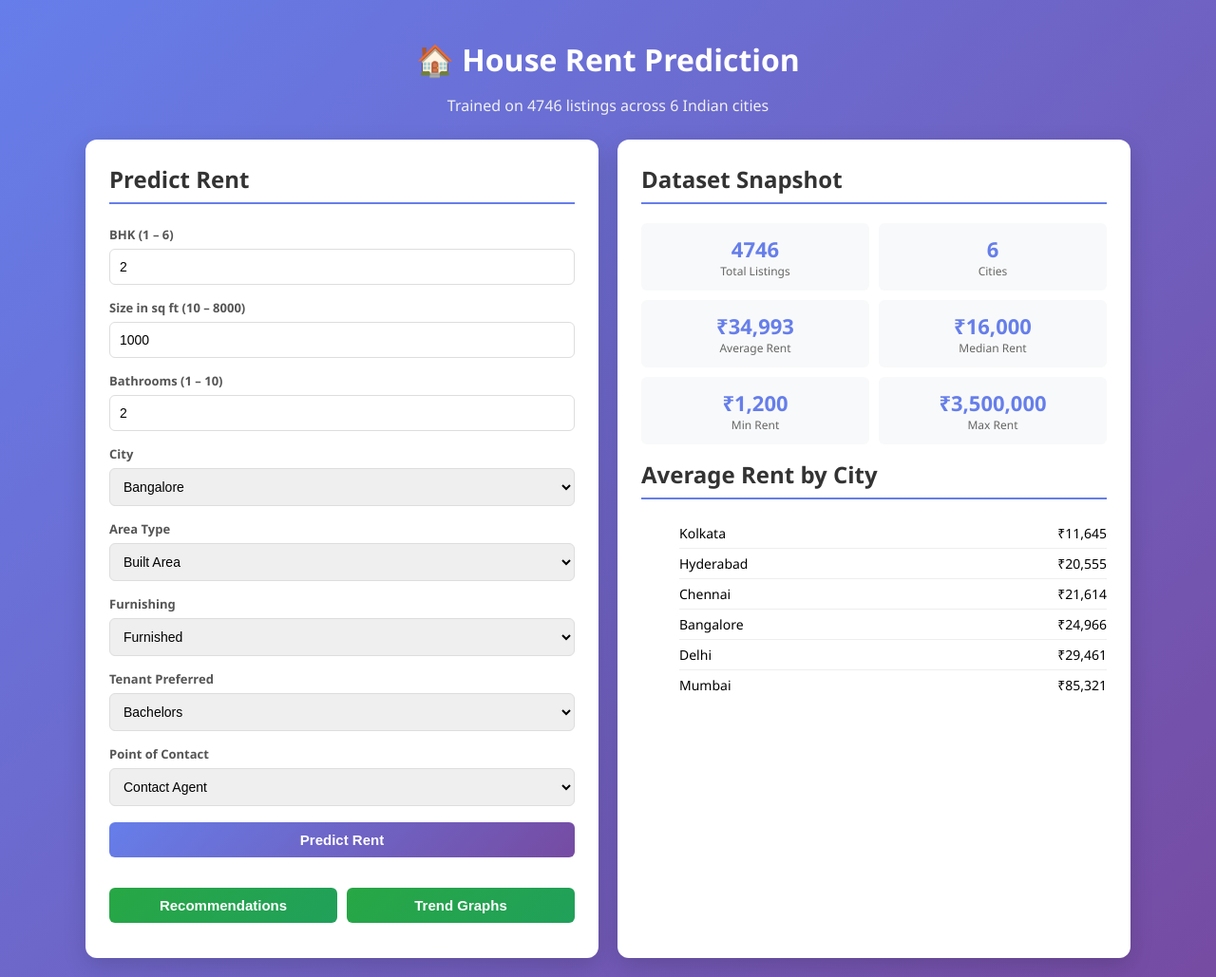
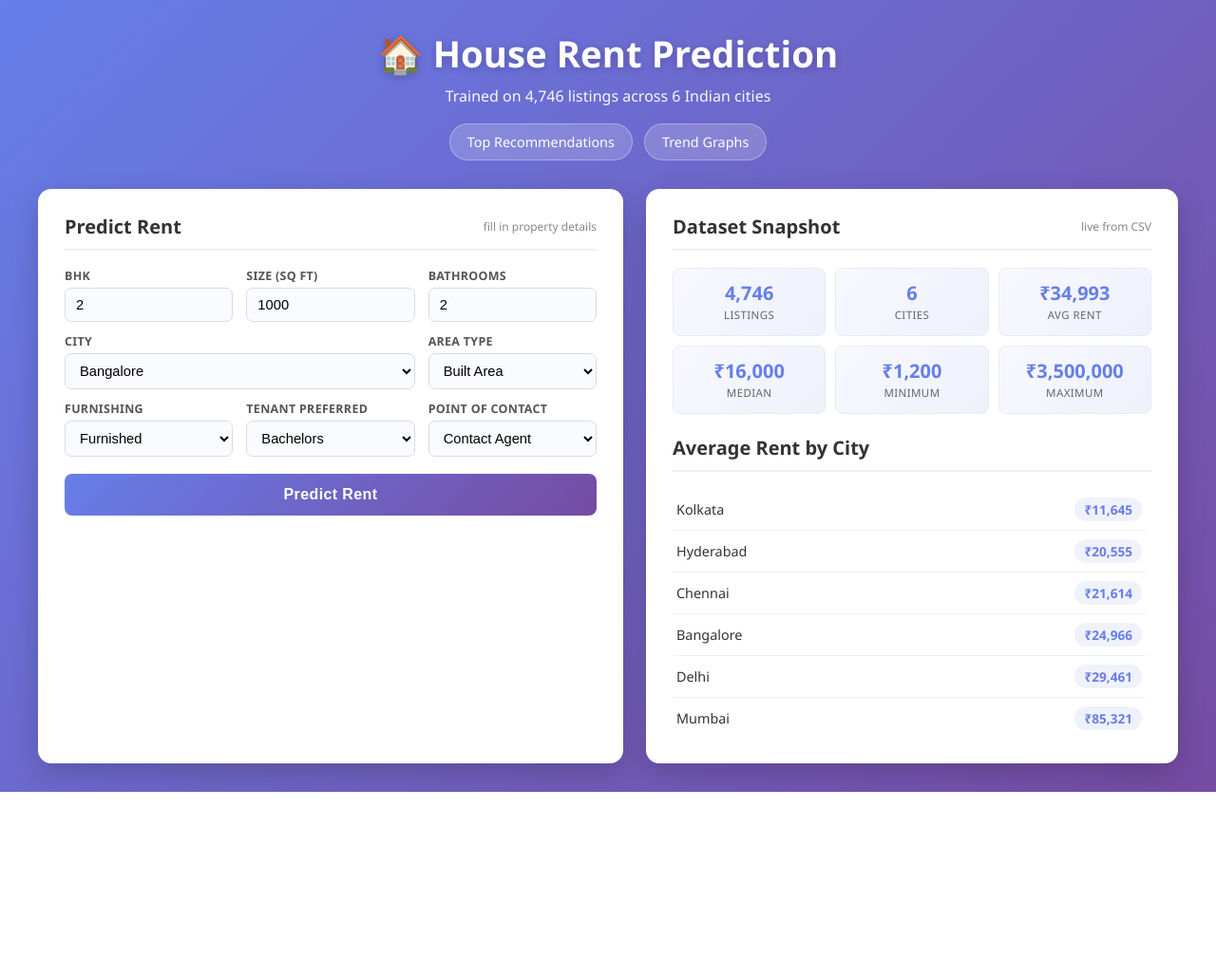
Before and after one commit to erensh27/Rent-Prediction-ML, a Flask app: page / in a window 1280 px wide. Shown: the whole page at 95% size. After the commit the page ends 834 px from the top, so only its background shows below. Run offline with Flask 3, Linux system fonts and the light colour scheme; parts of the project's set-up code (start-up, migrations or seed data) failed here and were passed over.

Commit message:
Clean up index.html layout and visual hierarchy
Restructure the rent prediction page into a clear two-column layout
with a grouped form grid, prominent result box, scrollable city list,
and polished stat cards.

Co-Authored-By: Claude Opus 4.7 <noreply@anthropic.com>

```diff
--- a/templates/index.html
+++ b/templates/index.html
@@ -1,169 +1,321 @@
 <!DOCTYPE html>
-<html>
+<html lang="en">
 <head>
+    <meta charset="UTF-8">
+    <meta name="viewport" content="width=device-width, initial-scale=1.0">
     <title>House Rent Prediction</title>
     <style>
-        * { box-sizing: border-box; }
+        * { box-sizing: border-box; margin: 0; padding: 0; }
+
         body {
-            font-family: 'Segoe UI', Arial, sans-serif;
+            font-family: 'Segoe UI', Tahoma, Geneva, Verdana, sans-serif;
             background: linear-gradient(135deg, #667eea 0%, #764ba2 100%);
-            margin: 0;
-            padding: 20px;
             min-height: 100vh;
+            padding: 30px 20px;
+            color: #2c3e50;
         }
-        .container {
-            max-width: 1100px;
+
+        .page {
+            max-width: 1200px;
             margin: 0 auto;
+        }
+
+        header {
+            text-align: center;
+            color: white;
+            margin-bottom: 30px;
+        }
+        header h1 {
+            font-size: 2.4rem;
+            margin-bottom: 8px;
+            text-shadow: 0 2px 8px rgba(0,0,0,0.2);
+        }
+        header p {
+            font-size: 1rem;
+            opacity: 0.95;
+        }
+        header .nav-links {
+            margin-top: 18px;
+            display: flex;
+            gap: 12px;
+            justify-content: center;
+        }
+        header .nav-links a {
+            color: white;
+            background: rgba(255,255,255,0.18);
+            padding: 9px 18px;
+            border-radius: 24px;
+            text-decoration: none;
+            font-size: 0.9rem;
+            font-weight: 500;
+            border: 1px solid rgba(255,255,255,0.3);
+            transition: background 0.2s;
+        }
+        header .nav-links a:hover {
+            background: rgba(255,255,255,0.3);
+        }
+
+        .layout {
             display: grid;
-            grid-template-columns: 1fr 1fr;
-            gap: 20px;
+            grid-template-columns: 1.1fr 1fr;
+            gap: 24px;
         }
-        @media (max-width: 800px) {
-            .container { grid-template-columns: 1fr; }
+        @media (max-width: 900px) {
+            .layout { grid-template-columns: 1fr; }
         }
+
         .card {
             background: white;
-            padding: 25px;
-            border-radius: 12px;
-            box-shadow: 0 8px 24px rgba(0,0,0,0.15);
+            border-radius: 14px;
+            padding: 26px 28px;
+            box-shadow: 0 10px 30px rgba(0,0,0,0.18);
         }
-        h1 { text-align: center; color: white; margin-bottom: 10px; }
-        .subtitle { text-align: center; color: #f0f0f0; margin-bottom: 25px; }
-        h2 { margin-top: 0; color: #333; border-bottom: 2px solid #667eea; padding-bottom: 8px; }
-        label { font-size: 13px; color: #555; font-weight: 600; }
-        input, select, button {
+
+        .card h2 {
+            font-size: 1.25rem;
+            color: #333;
+            margin-bottom: 18px;
+            padding-bottom: 10px;
+            border-bottom: 2px solid #eef0fb;
+            display: flex;
+            align-items: center;
+            justify-content: space-between;
+        }
+        .card h2 small {
+            font-size: 0.75rem;
+            color: #888;
+            font-weight: 400;
+        }
+
+        .form-grid {
+            display: grid;
+            grid-template-columns: 1fr 1fr 1fr;
+            gap: 12px 14px;
+        }
+        .form-grid .full { grid-column: 1 / -1; }
+        .form-grid .span-2 { grid-column: span 2; }
+
+        label {
+            display: block;
+            font-size: 0.78rem;
+            color: #555;
+            font-weight: 600;
+            margin-bottom: 4px;
+            text-transform: uppercase;
+            letter-spacing: 0.3px;
+        }
+        input, select {
             width: 100%;
-            padding: 10px;
-            margin: 5px 0 12px 0;
-            border: 1px solid #ddd;
-            border-radius: 6px;
-            font-size: 14px;
+            padding: 9px 11px;
+            border: 1px solid #d8dbe8;
+            border-radius: 7px;
+            font-size: 0.92rem;
+            background: #fafbff;
+            transition: border-color 0.15s, box-shadow 0.15s;
         }
-        button {
+        input:focus, select:focus {
+            outline: none;
+            border-color: #667eea;
+            box-shadow: 0 0 0 3px rgba(102,126,234,0.15);
+            background: white;
+        }
+
+        button.predict {
+            width: 100%;
+            margin-top: 18px;
+            padding: 13px;
             background: linear-gradient(135deg, #667eea 0%, #764ba2 100%);
             color: white;
             border: none;
+            border-radius: 8px;
+            font-size: 1rem;
             font-weight: 600;
             cursor: pointer;
-            font-size: 15px;
+            letter-spacing: 0.4px;
+            transition: transform 0.1s, box-shadow 0.2s;
         }
-        button:hover { opacity: 0.9; }
+        button.predict:hover {
+            box-shadow: 0 6px 18px rgba(102,126,234,0.4);
+            transform: translateY(-1px);
+        }
+
         .result {
-            margin-top: 15px;
-            padding: 15px;
-            background: #e8f5e9;
-            border-left: 4px solid #28a745;
-            border-radius: 6px;
+            margin-top: 18px;
+            padding: 18px;
+            background: linear-gradient(135deg, #e8f5e9 0%, #f1f8e9 100%);
+            border-left: 5px solid #28a745;
+            border-radius: 8px;
             text-align: center;
-            font-size: 20px;
+        }
+        .result .label {
+            font-size: 0.78rem;
+            color: #2d6a31;
+            font-weight: 600;
+            text-transform: uppercase;
+            letter-spacing: 0.5px;
+            margin-bottom: 4px;
+        }
+        .result .value {
+            font-size: 1.7rem;
             color: #155724;
-            font-weight: 600;
+            font-weight: 700;
         }
+
         .stats-grid {
             display: grid;
-            grid-template-columns: 1fr 1fr;
+            grid-template-columns: 1fr 1fr 1fr;
             gap: 10px;
-            margin-bottom: 15px;
+            margin-bottom: 22px;
+        }
+        @media (max-width: 500px) {
+            .stats-grid { grid-template-columns: 1fr 1fr; }
         }
         .stat-box {
-            background: #f8f9fa;
-            padding: 12px;
-            border-radius: 6px;
+            background: linear-gradient(135deg, #f8f9ff 0%, #eef0fb 100%);
+            padding: 14px 10px;
+            border-radius: 8px;
             text-align: center;
+            border: 1px solid #e8ebf7;
         }
-        .stat-value { font-size: 22px; font-weight: 700; color: #667eea; }
-        .stat-label { font-size: 12px; color: #666; }
-        .city-list { font-size: 14px; }
+        .stat-value {
+            font-size: 1.25rem;
+            font-weight: 700;
+            color: #667eea;
+            line-height: 1.2;
+        }
+        .stat-label {
+            font-size: 0.72rem;
+            color: #666;
+            margin-top: 3px;
+            text-transform: uppercase;
+            letter-spacing: 0.4px;
+        }
+
+        .city-list {
+            list-style: none;
+            max-height: 280px;
+            overflow-y: auto;
+            padding-right: 6px;
+        }
+        .city-list::-webkit-scrollbar { width: 6px; }
+        .city-list::-webkit-scrollbar-thumb { background: #c5c9e0; border-radius: 3px; }
         .city-list li {
             display: flex;
             justify-content: space-between;
-            padding: 6px 0;
-            border-bottom: 1px solid #eee;
+            align-items: center;
+            padding: 9px 4px;
+            border-bottom: 1px solid #f0f0f5;
+            font-size: 0.9rem;
         }
-        .city-list li:last-child { border: none; }
-        .nav-links { display: flex; gap: 10px; margin-top: 15px; }
-        .nav-links a { flex: 1; text-decoration: none; }
-        .btn-secondary {
-            background: linear-gradient(135deg, #28a745 0%, #20a05a 100%) !important;
+        .city-list li:last-child { border-bottom: none; }
+        .city-list .city-name { color: #333; font-weight: 500; }
+        .city-list .city-rent {
+            color: #667eea;
+            font-weight: 600;
+            background: #f0f2fb;
+            padding: 3px 10px;
+            border-radius: 12px;
+            font-size: 0.85rem;
         }
     </style>
 </head>
 <body>
+<div class="page">
 
+    <header>
         <h1>🏠 House Rent Prediction</h1>
-<p class="subtitle">Trained on {{ stats.rows }} listings across {{ stats.cities }} Indian cities</p>
+        <p>Trained on {{ "{:,}".format(stats.rows) }} listings across {{ stats.cities }} Indian cities</p>
+        <div class="nav-links">
+            <a href="/recommendations" target="_blank">Top Recommendations</a>
+            <a href="/graphs" target="_blank">Trend Graphs</a>
+        </div>
+    </header>
 
-<div class="container">
+    <div class="layout">
 
-    <div class="card">
-        <h2>Predict Rent</h2>
+        <section class="card">
+            <h2>Predict Rent <small>fill in property details</small></h2>
             <form method="POST">
-            <label>BHK ({{ options.bhk_min }} – {{ options.bhk_max }})</label>
-            <input type="number" name="bhk" min="{{ options.bhk_min }}" max="{{ options.bhk_max }}"
+                <div class="form-grid">
+                    <div>
+                        <label>BHK</label>
+                        <input type="number" name="bhk"
+                               min="{{ options.bhk_min }}" max="{{ options.bhk_max }}"
                                value="{{ submitted.bhk or 2 }}" required>
+                    </div>
+                    <div>
+                        <label>Size (sq ft)</label>
+                        <input type="number" name="size"
+                               min="{{ options.size_min }}" max="{{ options.size_max }}"
+                               value="{{ submitted.size or 1000 }}" required>
+                    </div>
+                    <div>
+                        <label>Bathrooms</label>
+                        <input type="number" name="bathroom"
+                               min="{{ options.bath_min }}" max="{{ options.bath_max }}"
+                               value="{{ submitted.bathroom or 2 }}" required>
+                    </div>
 
-            <label>Size in sq ft ({{ options.size_min }} – {{ options.size_max }})</label>
-            <input type="number" name="size" min="{{ options.size_min }}" max="{{ options.size_max }}"
-                   value="{{ submitted.size or 1000 }}" required>
-
-            <label>Bathrooms ({{ options.bath_min }} – {{ options.bath_max }})</label>
-            <input type="number" name="bathroom" min="{{ options.bath_min }}" max="{{ options.bath_max }}"
-                   value="{{ submitted.bathroom or 2 }}" required>
-
+                    <div class="span-2">
                         <label>City</label>
                         <select name="city">
                             {% for c in options.cities %}
                             <option value="{{ c }}" {% if submitted.city == c %}selected{% endif %}>{{ c }}</option>
                             {% endfor %}
                         </select>
-
+                    </div>
+                    <div>
                         <label>Area Type</label>
                         <select name="area_type">
                             {% for a in options.area_types %}
                             <option value="{{ a }}" {% if submitted.area_type == a %}selected{% endif %}>{{ a }}</option>
                             {% endfor %}
                         </select>
+                    </div>
 
+                    <div>
                         <label>Furnishing</label>
                         <select name="furnishing">
                             {% for f in options.furnishings %}
                             <option value="{{ f }}" {% if submitted.furnishing == f %}selected{% endif %}>{{ f }}</option>
                             {% endfor %}
                         </select>
-
+                    </div>
+                    <div>
                         <label>Tenant Preferred</label>
                         <select name="tenant">
                             {% for t in options.tenants %}
                             <option value="{{ t }}" {% if submitted.tenant == t %}selected{% endif %}>{{ t }}</option>
                             {% endfor %}
                         </select>
-
+                    </div>
+                    <div>
                         <label>Point of Contact</label>
                         <select name="contact">
                             {% for p in options.contacts %}
                             <option value="{{ p }}" {% if submitted.contact == p %}selected{% endif %}>{{ p }}</option>
                             {% endfor %}
                         </select>
+                    </div>
+                </div>
 
-            <button type="submit">Predict Rent</button>
+                <button type="submit" class="predict">Predict Rent</button>
             </form>
 
             {% if prediction %}
-            <div class="result">Estimated Rent: {{ prediction }}</div>
+            <div class="result">
+                <div class="label">Estimated Monthly Rent</div>
+                <div class="value">{{ prediction }}</div>
+            </div>
             {% endif %}
+        </section>
 
-        <div class="nav-links">
-            <a href="/recommendations" target="_blank"><button class="btn-secondary">Recommendations</button></a>
-            <a href="/graphs" target="_blank"><button class="btn-secondary">Trend Graphs</button></a>
-        </div>
-    </div>
-
-    <div class="card">
-        <h2>Dataset Snapshot</h2>
+        <section class="card">
+            <h2>Dataset Snapshot <small>live from CSV</small></h2>
             <div class="stats-grid">
                 <div class="stat-box">
-                <div class="stat-value">{{ stats.rows }}</div>
-                <div class="stat-label">Total Listings</div>
+                    <div class="stat-value">{{ "{:,}".format(stats.rows) }}</div>
+                    <div class="stat-label">Listings</div>
                 </div>
                 <div class="stat-box">
                     <div class="stat-value">{{ stats.cities }}</div>
@@ -171,31 +323,34 @@
                 </div>
                 <div class="stat-box">
                     <div class="stat-value">₹{{ "{:,}".format(stats.avg_rent) }}</div>
-                <div class="stat-label">Average Rent</div>
+                    <div class="stat-label">Avg Rent</div>
                 </div>
                 <div class="stat-box">
                     <div class="stat-value">₹{{ "{:,}".format(stats.median_rent) }}</div>
-                <div class="stat-label">Median Rent</div>
+                    <div class="stat-label">Median</div>
                 </div>
                 <div class="stat-box">
                     <div class="stat-value">₹{{ "{:,}".format(stats.min_rent) }}</div>
-                <div class="stat-label">Min Rent</div>
+                    <div class="stat-label">Minimum</div>
                 </div>
                 <div class="stat-box">
                     <div class="stat-value">₹{{ "{:,}".format(stats.max_rent) }}</div>
-                <div class="stat-label">Max Rent</div>
+                    <div class="stat-label">Maximum</div>
                 </div>
             </div>
 
             <h2>Average Rent by City</h2>
             <ul class="city-list">
                 {% for city, rent in stats.city_avg.items() %}
-            <li><span>{{ city }}</span><span>₹{{ "{:,}".format(rent) }}</span></li>
+                <li>
+                    <span class="city-name">{{ city }}</span>
+                    <span class="city-rent">₹{{ "{:,}".format(rent) }}</span>
+                </li>
                 {% endfor %}
             </ul>
-    </div>
+        </section>
 
     </div>
-
+</div>
 </body>
 </html>
```
Lines whose indentation alone changed are shown as unchanged.
